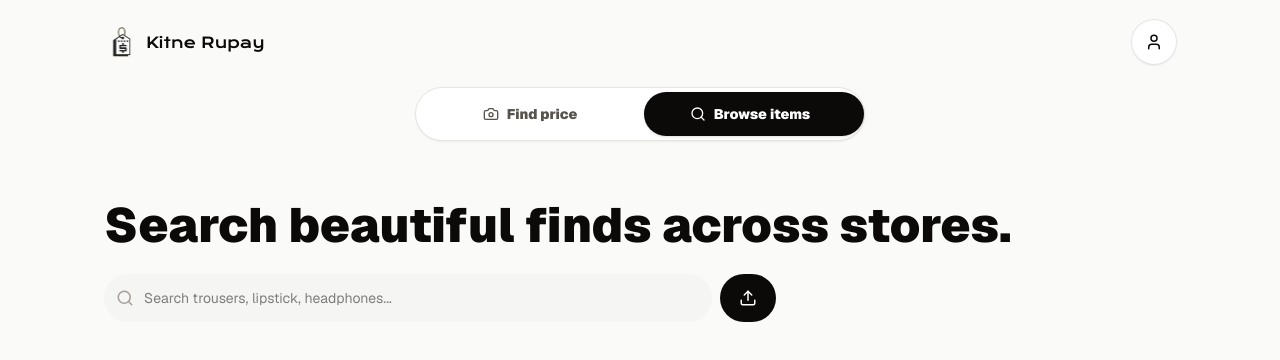
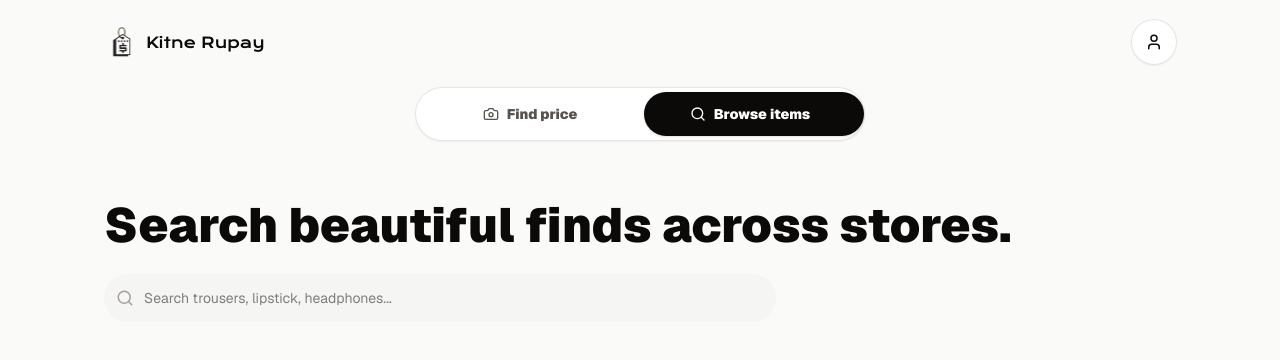
Before and after one commit to farzeenilyaszargar/Itemio, a Next.js app: page /discover in a window 1280 px wide. Both pictures are taken after a click on the button "Browse items". Shown: the top 360 px of the page. Built offline with nearby package versions, Linux system fonts and the light colour scheme.

Commit message:
Remove browse submit button

```diff
--- a/src/components/DiscoverClient.tsx
+++ b/src/components/DiscoverClient.tsx
@@ -188,9 +188,13 @@ export function DiscoverClient() {
                   <div>
                     <h2 className="text-2xl font-black leading-8 md:text-5xl md:leading-[3.65rem]">Search beautiful finds across stores.</h2>
                   </div>
-                  <form onSubmit={handleTextSearch} className="flex gap-2 md:max-w-2xl">
+                  <form onSubmit={handleTextSearch} className="md:max-w-2xl">
                     <div className="relative flex-1">
-                      <Search aria-hidden="true" size={18} className="absolute left-3 top-1/2 -translate-y-1/2 text-stone-400" />
+                      {isTextLoading ? (
+                        <Loader2 aria-hidden="true" size={18} className="absolute left-3 top-1/2 -translate-y-1/2 animate-spin text-stone-400" />
+                      ) : (
+                        <Search aria-hidden="true" size={18} className="absolute left-3 top-1/2 -translate-y-1/2 text-stone-400" />
+                      )}
                       <input
                         value={query}
                         onChange={(event) => setQuery(event.target.value)}
@@ -198,14 +202,6 @@ export function DiscoverClient() {
                         className="h-12 w-full rounded-full bg-stone-100 pl-10 pr-3 text-sm outline-none ring-stone-950 transition focus:bg-white focus:ring-2"
                       />
                     </div>
-                    <button
-                      type="submit"
-                      className="flex h-12 w-12 items-center justify-center rounded-full bg-stone-950 text-white disabled:opacity-60 md:w-14"
-                      disabled={isTextLoading}
-                      aria-label="Search"
-                    >
-                      {isTextLoading ? <Loader2 aria-hidden="true" size={18} className="animate-spin" /> : <Upload aria-hidden="true" size={18} />}
-                    </button>
                   </form>
                   {textStatus && <p className="rounded-[8px] bg-amber-50 p-3 text-sm text-amber-900 ring-1 ring-amber-200">{textStatus}</p>}
                 </section>
```
